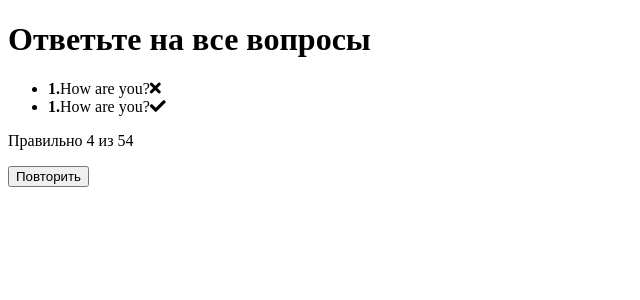
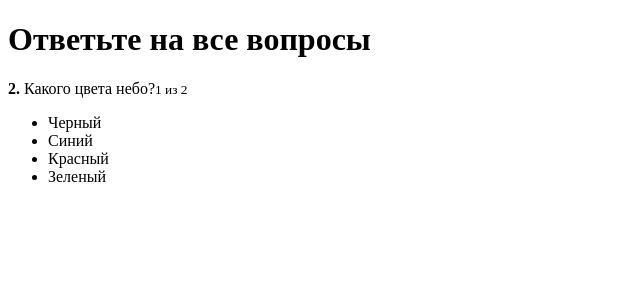
Before and after one commit to aanarkulov/quiz, a React app: page / in a window 1280 px wide. Shown: the top 300 px of the page, without its empty margins (0-640 px from the left). Built offline with nearby package versions, Linux system fonts and the light colour scheme.

Commit message:
Вычисление результатов

```diff
--- a/src/components/FinishedQuiz/FinishedQuiz.js
+++ b/src/components/FinishedQuiz/FinishedQuiz.js
@@ -2,27 +2,38 @@
 import classes from './FinishedQuiz.css'
 
 const FinishedQuiz = props => {
+    const successCount = Object.keys(props.results).reduce((total, key) => {
+        if (props.results[key] === 'success') {
+            total++
+        }
+        return total
+    }, 0)
 
     return (
         <div className={classes.FinishedQuiz}>
             <ul>
-                <li>
-                    <strong>1.</strong>
-                    How are you?
-                    <i className={'fa fa-times ' + classes.error} />
-                </li>
-
-                <li>
-                    <strong>1.</strong>
-                    How are you?
-                    <i className={'fa fa-check ' + classes.success} />
-                </li>
+                {props.quiz.map((quizItem, index) => {
+                    const cls = [
+                        'fa',
+                        props.results[quizItem.id] === 'error' ? 'fa-times' : 'fa-check',
+                        classes[props.results[quizItem.id]]
+                    ]
+                    return (
+                        <li
+                            key={quizItem.id}
+                        >
+                            <strong>{index + 1}</strong>.&nbsp;
+                            {quizItem.question}
+                            <i className={cls.join(' ')} />
+                        </li>
+                    )
+                })}
             </ul>
 
-            <p>Правильно 4 из 54</p>
+            <p>Правильно {successCount} из {props.quiz.length}</p>
 
             <div>
-                <button>Повторить</button>
+                <button onClick={props.onRetry}>Повторить</button>
             </div>
         </div>
     )
--- a/src/containers/Quiz/Quiz.js
+++ b/src/containers/Quiz/Quiz.js
@@ -5,7 +5,8 @@
 
 class Quiz extends Component {
     state = {
-        isFinished: true,
+        results: {},
+        isFinished: false,
         activeQuestion: 0,
         answerState: null,
         quiz: [
@@ -43,11 +44,16 @@
         }
 
         const question = this.state.quiz[this.state.activeQuestion]
+        const results = this.state.results
 
         if (question.rightAnswerId === answerId) {
+            if (!results[question.id]) {
+                results[question.id] = 'success'
+            }
 
             this.setState({
-                answerState: { [answerId]: 'success' }
+                answerState: { [answerId]: 'success' },
+                results
             })
 
             const timeout = window.setTimeout(() => {
@@ -66,14 +72,26 @@
             }, 1000)
 
         } else {
+            results[question.id] = 'error'
             this.setState({
-                answerState: { [answerId]: 'error' }
+                answerState: { [answerId]: 'error' },
+                results
             })
         }
     }
 
     isQuizFinished() {
         return this.state.activeQuestion + 1 === this.state.quiz.length
+    }
+
+    retryHandler = () => {
+        console.log('Retry')
+        this.setState({
+            results: {},
+            isFinished: false,
+            activeQuestion: 0,
+            answerState: null,
+        })
     }
 
     render() {
@@ -85,7 +103,11 @@
 
                     {
                         this.state.isFinished
-                            ? <FinishedQuiz />
+                            ? <FinishedQuiz
+                                results={this.state.results}
+                                quiz={this.state.quiz}
+                                onRetry={this.retryHandler}
+                            />
                             : <ActiveQuestion
                                 answers={this.state.quiz[this.state.activeQuestion].answers}
                                 question={this.state.quiz[this.state.activeQuestion].question}
```
Also changed, not shown: 1 other file (tests, documents, lock files or other folders).
